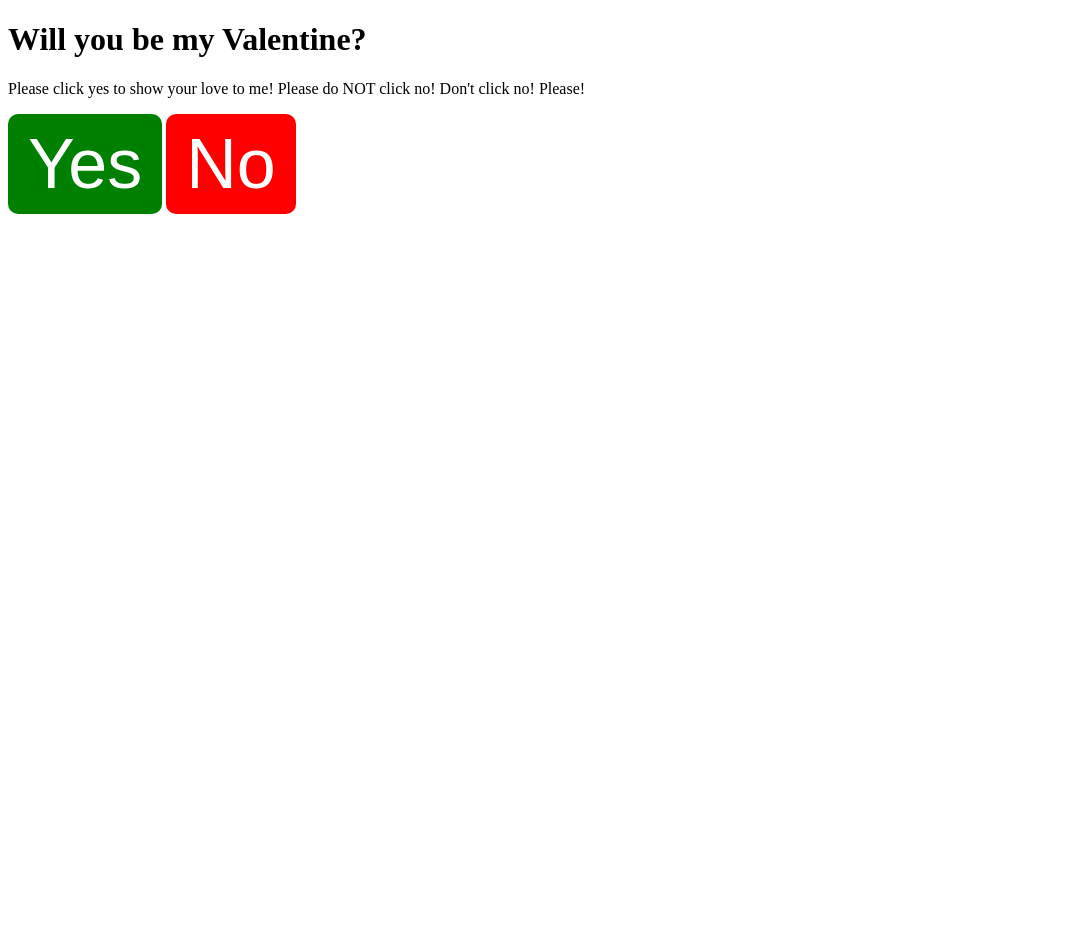
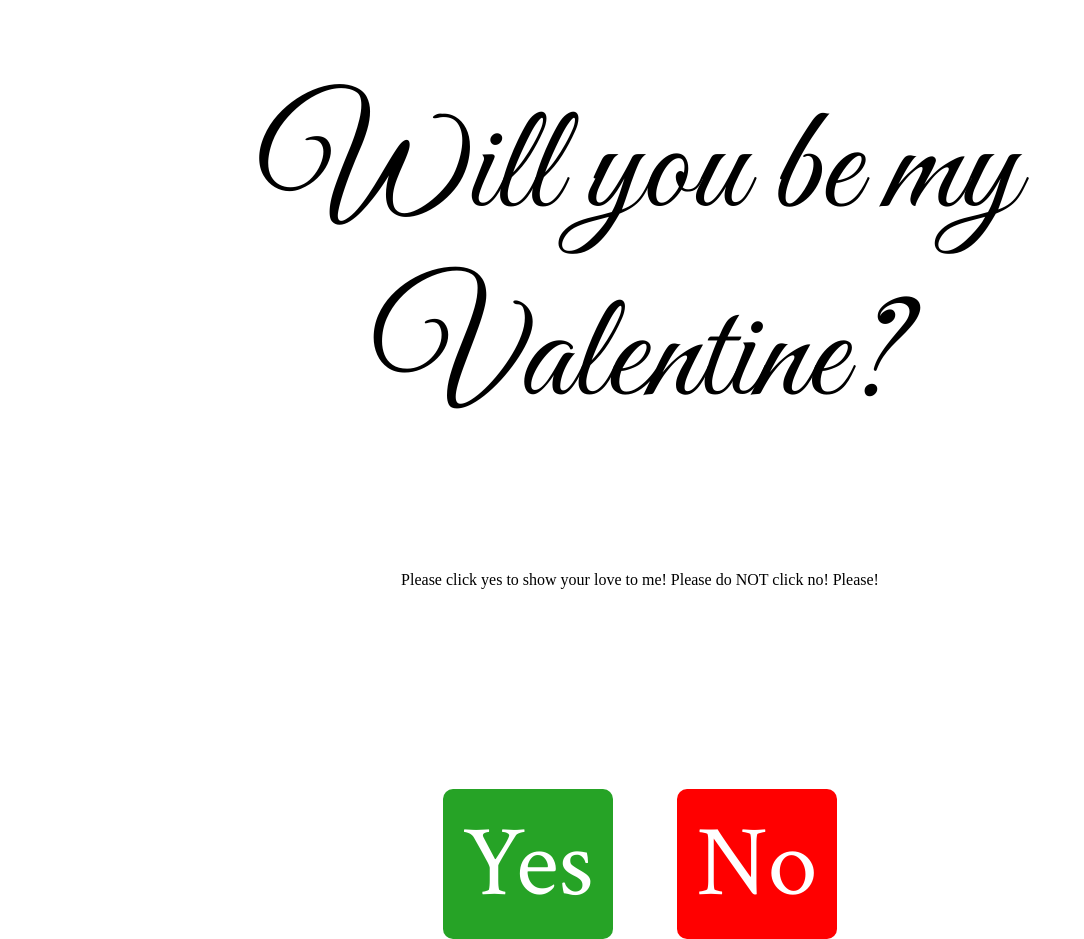
Before and after one commit to liam-tolbert/Valentine, a Jekyll site: the page built from index.markdown, in a window 1280 px wide. Shown: the whole page, without its empty margins (0-1084 px from the left). Built offline with Jekyll 4.4.1, drawn with Linux system fonts in a browser that asks for light colours; before the commit the page ends 900 px from its top, so only the background shows below that.

Commit message:
looks better

```diff
--- a/_layouts/home.html
+++ b/_layouts/home.html
@@ -4,16 +4,23 @@
   <meta charset="UTF-8">
   <meta name="viewport" content="width=device-width, initial-scale=1.0">
   <title>Valentine's Day Site</title>
+
+
+  <link rel="preconnect" href="https://fonts.googleapis.com">
+  <link rel="preconnect" href="https://fonts.gstatic.com" crossorigin>
+  <link href="https://fonts.googleapis.com/css2?family=Crimson+Text:ital,wght@0,400;0,600;0,700;1,400;1,600;1,700&family=Great+Vibes&display=swap" rel="stylesheet">
+
   <link rel="stylesheet" href="style.css">
+
 </head>
 <body>
   <div class="home">
-    {%- if page.title -%}
-      <h1 class="page-heading">{{ page.title }}</h1>
-    {%- endif -%}
-    <p id="plea">Please click yes to show your love to me! Please do NOT click no! Don't click no! Please!</p>
-    <button id="yesButton">Yes</button>
-    <button id="noButton">No</button>
+    <h1 class="page-heading">Will you be my Valentine?</h1>
+    <p id="plea">Please click yes to show your love to me! Please do NOT click no! Please!</p>
+    <div class="button-container">
+      <button id="yesButton">Yes</button>
+      <button id="noButton">No</button>
+    </div>
   </div>
   <script src="script.js" defer></script>
 </body>
--- a/script.js
+++ b/script.js
@@ -1,8 +1,8 @@
 // script.js
 
 let timesClicked = 0;
-const pleas = ["Please don't say no :)",
-  "Why did you click No? You were supposed to click Yes...",
+const pleas = ["Please don't click No again :)",
+  "Why did you click No again? You were supposed to click Yes...",
   "If you press Yes, I'll be as happy as a kid in a candy store. Clicking No would be like taking candy from that kid... Please don't take my candy.",
   "Come onnnnnn.... stop clicking no already!",
   "Come on...click yes for me! Don't you love me?",
@@ -26,7 +26,6 @@ const pleas = ["Please don't say no :)",
 function isOnEdge(x, y, offsetx, offsety){
   const screenWidth = window.innerWidth;
   const screenHeight = window.innerHeight;
-  console.log("Hello");
   // on x edge or y edge (and I think or both) it will return true
   return x <= offsetx || x + offsetx >= screenWidth - offsetx || y <= offsety || y + offsety >= screenHeight - offsety;
 }
@@ -42,27 +41,25 @@ document.getElementById('noButton').addEventListener('click', function () {
   timesClicked++;
 
   // Increase the size of the Yes button
-  yesButton.style.fontSize = `${parseFloat(yesButtonSize) + 5}px`;
+  yesButton.style.fontSize = `${parseFloat(yesButtonSize) + 10}px`;
 
   // Decrease the size of the No button
-  noButtonSize = parseFloat(noButtonSize) - 5;
+  noButtonSize = parseFloat(noButtonSize) - 10;
   noButton.style.fontSize = `${Math.max(noButtonSize, 1)}px`;
 
   // Change what the message says
   plea.textContent = pleas[Math.min(timesClicked, pleas.length) - 1];
 
-  // Randomize button positions after the 11th message
-  if (timesClicked >= 11) {
+  // Randomize button positions after the 12th message
+  if (timesClicked >= 12) {
     const screenWidth = window.innerWidth;
     const screenHeight = window.innerHeight;
     var randomX = Math.random() * screenWidth;
     var randomY = Math.random() * screenHeight;
-    while (!isOnEdge(randomX, randomY, noButton.wid, noButton.offsetHeight)){
-      console.log("dsgsdlk");
+    while (!isOnEdge(randomX, randomY, noButton.width, noButton.offsetHeight)){
       randomX = Math.random() * screenWidth;
       randomY = Math.random() * screenHeight;
     }
-    console.log("Bye");
     noButton.style.position = 'absolute';
     noButton.style.left = `${randomX}px`;
     noButton.style.top = `${randomY}px`;
--- a/style.css
+++ b/style.css
@@ -1,17 +1,49 @@
+.home {
+  display: flex;
+  flex-direction: column;
+  align-items: center;
+  justify-content: center;
+  height: 100vh;
+  text-align: center;
+}
+
+.page-heading{
+  font-family: "Great Vibes", cursive;
+  font-weight: 400;
+  font-size: 150px;
+  font-style: normal;
+}
+
+.button-container {
+  justify-content: center;
+}
+
+#plea {
+  margin-bottom: 200px;
+}
+
 button {
+  margin: 0 30px;
   padding: 10px 20px;
-    font-size: 70px;
+  font-size: 100px;
   border: none;
-    cursor: pointer;
   border-radius: 10px;
 }
 
 #yesButton {
-    background-color: green;
+  background-color: #26a326;
+  font-family: "Crimson Text", serif;
+  font-weight: 400;
+  font-style: normal;
   color: white;
+  cursor: url('heart.png'), auto;
 }
 
 #noButton {
   background-color: red;
+  font-family: "Crimson Text", serif;
+  font-weight: 400;
+  font-style: normal;
   color: white;
+  cursor: url('break.png'), not-allowed;
 }
```
Also changed, not shown: break.png (added), heart.png (added). Lines whose indentation alone changed are shown as unchanged.
